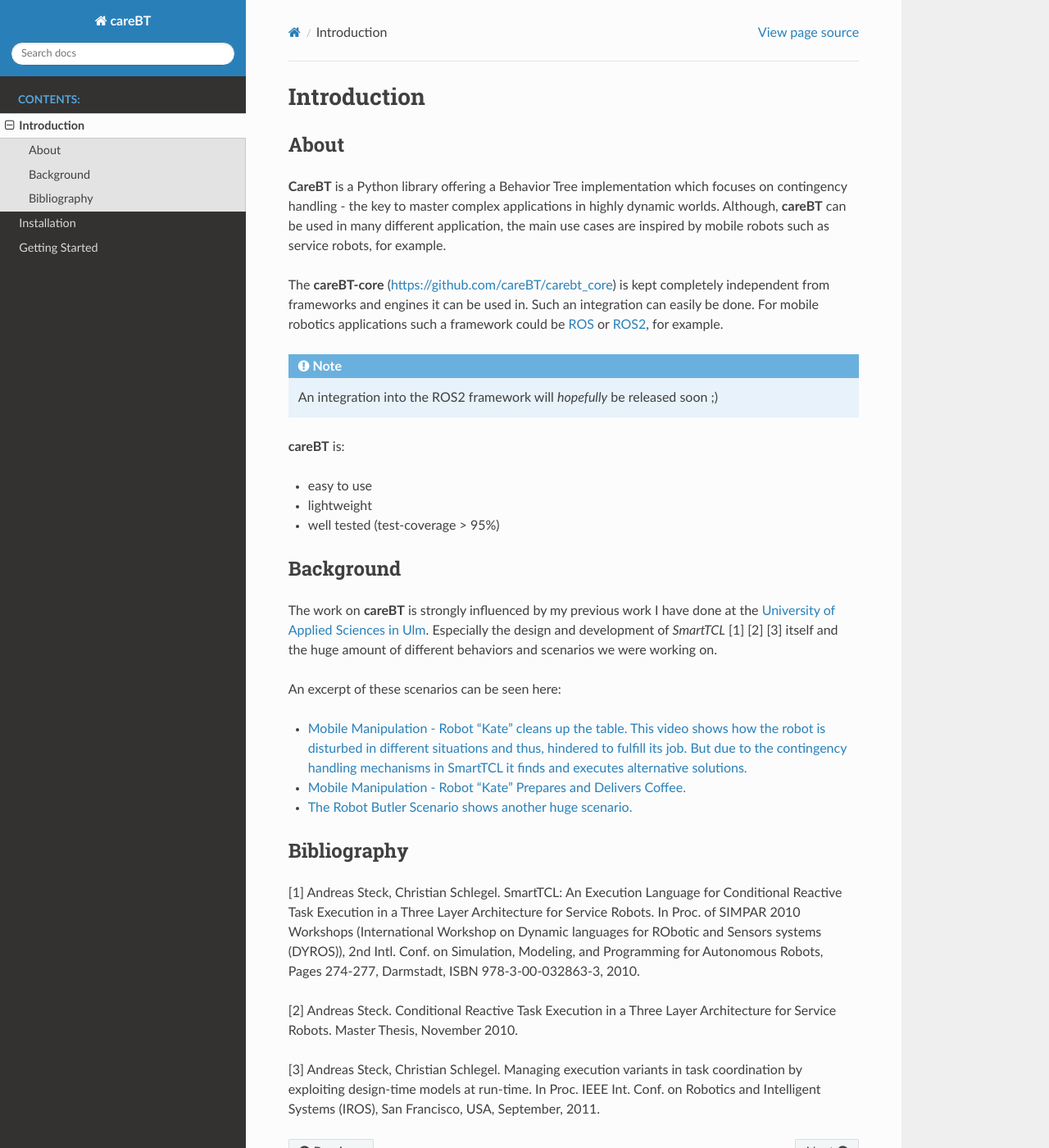
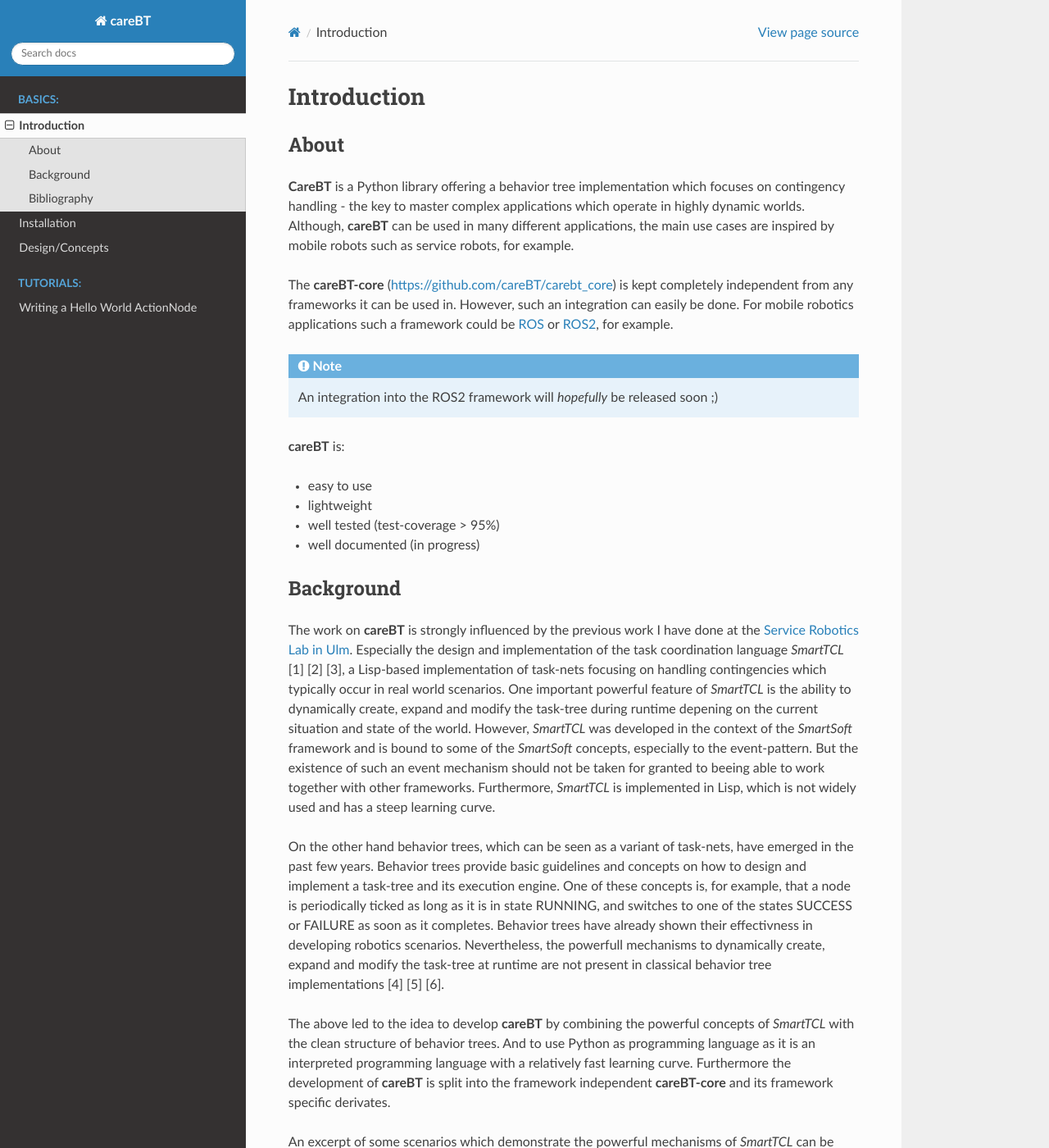
Before and after one commit to careBT/carebt_core, a Sphinx documentation site: the page built from docs/introduction.rst, in a window 1280 px wide and 1400 px high. Shown: the whole window at 82% size. Built offline with Sphinx 7.4.7 and the Read the Docs theme 2.0.0, drawn with Linux system fonts in a browser that asks for light colours; some of the changed text lies outside the part shown.

Commit message:
docs extended

```diff
--- a/docs/introduction.rst
+++ b/docs/introduction.rst
@@ -4,14 +4,15 @@
 About
 -----
 
-**CareBT** is a Python library offering a Behavior Tree implementation which focuses on contingency handling
-- the key to master complex applications in highly dynamic worlds. Although, **careBT** can be used
-in many different application, the main use cases are inspired by mobile robots such as service
-robots, for example.
+**CareBT** is a Python library offering a behavior tree implementation which focuses on contingency
+handling - the key to master complex applications which operate in highly dynamic worlds. Although,
+**careBT** can be used in many different applications, the main use cases are inspired by mobile
+robots such as service robots, for example.
 
-The **careBT-core** (https://github.com/careBT/carebt_core) is kept completely independent from frameworks and
-engines it can be used in. Such an integration can easily be done. For mobile robotics applications such a framework
-could be `ROS <https://www.ros.org/>`__ or `ROS2 <https://www.ros.org/>`__, for example.
+The **careBT-core** (https://github.com/careBT/carebt_core) is kept completely independent from any
+frameworks it can be used in. However, such an integration can easily be done. For mobile robotics
+applications such a framework could be `ROS <https://www.ros.org/>`__
+or `ROS2 <https://www.ros.org/>`__, for example.
 
 .. note::
 
@@ -22,16 +23,41 @@
 *  easy to use
 *  lightweight
 *  well tested (test-coverage > 95%)
+*  well documented (in progress)
 
 Background
 ----------
 
-The work on **careBT** is strongly influenced by my previous work I have done at the
-`University of Applied Sciences in Ulm <https://www.servicerobotik-ulm.de/>`__. Especially
-the design and development of *SmartTCL* [1] [2] [3] itself and the huge amount of different
-behaviors and scenarios we were working on.
+The work on **careBT** is strongly influenced by the previous work I have done at the
+`Service Robotics Lab in Ulm <https://www.servicerobotik-ulm.de/>`__. Especially the
+design and implementation of the task coordination language *SmartTCL* [1] [2] [3],
+a Lisp-based implementation of task-nets focusing on handling contingencies which
+typically occur in real world scenarios. One important powerful feature of *SmartTCL* is the
+ability to dynamically create, expand and modify the task-tree during runtime depening
+on the current situation and state of the world. However, *SmartTCL* was developed in the
+context of the *SmartSoft* framework and is bound
+to some of the *SmartSoft* concepts, especially to the event-pattern. But the existence of
+such an event mechanism should not be taken for granted to beeing able to work together
+with other frameworks. Furthermore, *SmartTCL* is implemented in Lisp, which is not widely
+used and has a steep learning curve.
 
-An excerpt of these scenarios can be seen here:
+On the other hand behavior trees, which can be seen as a variant of task-nets, have emerged
+in the past few years. Behavior trees provide basic guidelines and concepts on how to
+design and implement a task-tree and its execution engine.
+One of these concepts is, for example, that a node is periodically ticked as long as it is in
+state RUNNING, and switches to one of the states SUCCESS or FAILURE as soon as it completes.
+Behavior trees have already shown their effectivness in developing robotics scenarios.
+Nevertheless, the powerfull mechanisms to dynamically create, expand and modify the task-tree
+at runtime are not present in classical behavior tree implementations [4] [5] [6].
+
+The above led to the idea to develop **careBT** by combining the powerful concepts
+of *SmartTCL* with the clean structure of behavior trees. And to use Python as programming
+language as it is an interpreted programming language with a relatively fast learning curve.
+Furthermore the development of **careBT** is split into the framework independent
+**careBT-core** and its framework specific derivates.
+
+An excerpt of some scenarios which demonstrate the powerful mechanisms of *SmartTCL*
+can be seen in the following videos on YouTube:
 
 *  `Mobile Manipulation - Robot "Kate" cleans up the table. This video shows how the robot
    is disturbed in different situations and thus, hindered to fulfill its job. But due to
@@ -52,3 +78,9 @@
 [2] Andreas Steck. Conditional Reactive Task Execution in a Three Layer Architecture for Service Robots. Master Thesis, November 2010.
 
 [3] Andreas Steck, Christian Schlegel. Managing execution variants in task coordination by exploiting design-time models at run-time. In Proc. IEEE Int. Conf. on Robotics and Intelligent Systems (IROS), San Francisco, USA, September, 2011.
+
+[4] BehaviorTree.CPP, https://www.behaviortree.dev/
+
+[5] Py Trees, https://py-trees.readthedocs.io/
+
+[6] Colledanchise Michele, Ogren Petter. (2018). Behavior Trees in Robotics and AI: An Introduction. 10.1201/9780429489105, https://btirai.github.io/
```
Also changed, not shown: docs/design.rst (added, +125 -0 lines), docs/getting-started.rst (deleted, +0 -48 lines), docs/index.rst (+8 -2 lines), docs/tutorial/helloworld.rst (added, +79 -0 lines).
